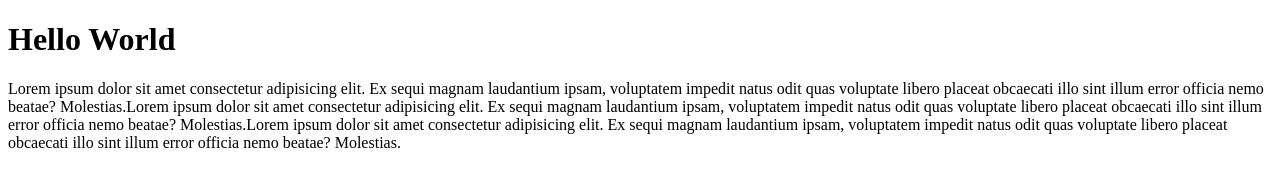
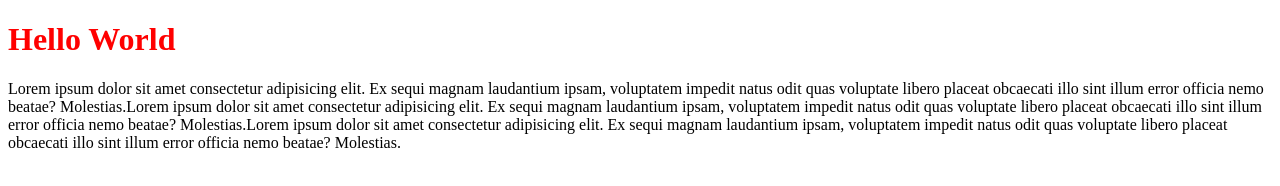
Before and after one commit to zeroboycoder/git_workshop_batch_5, a plain HTML site: page index.html in a window 1280 px wide. Drawn offline with Linux system fonts and the light colour scheme.

Commit message:
Created css file

```diff
--- a/index.html
+++ b/index.html
@@ -4,6 +4,7 @@
     <meta charset="UTF-8" />
     <meta name="viewport" content="width=device-width, initial-scale=1.0" />
     <title>Document</title>
+    <link rel="stylesheet" href="./style.css" />
   </head>
   <body>
     <h1>Hello World</h1>
--- /dev/null
+++ b/style.css
@@ -0,0 +1,3 @@
+h1 {
+  color: red;
+}
```
